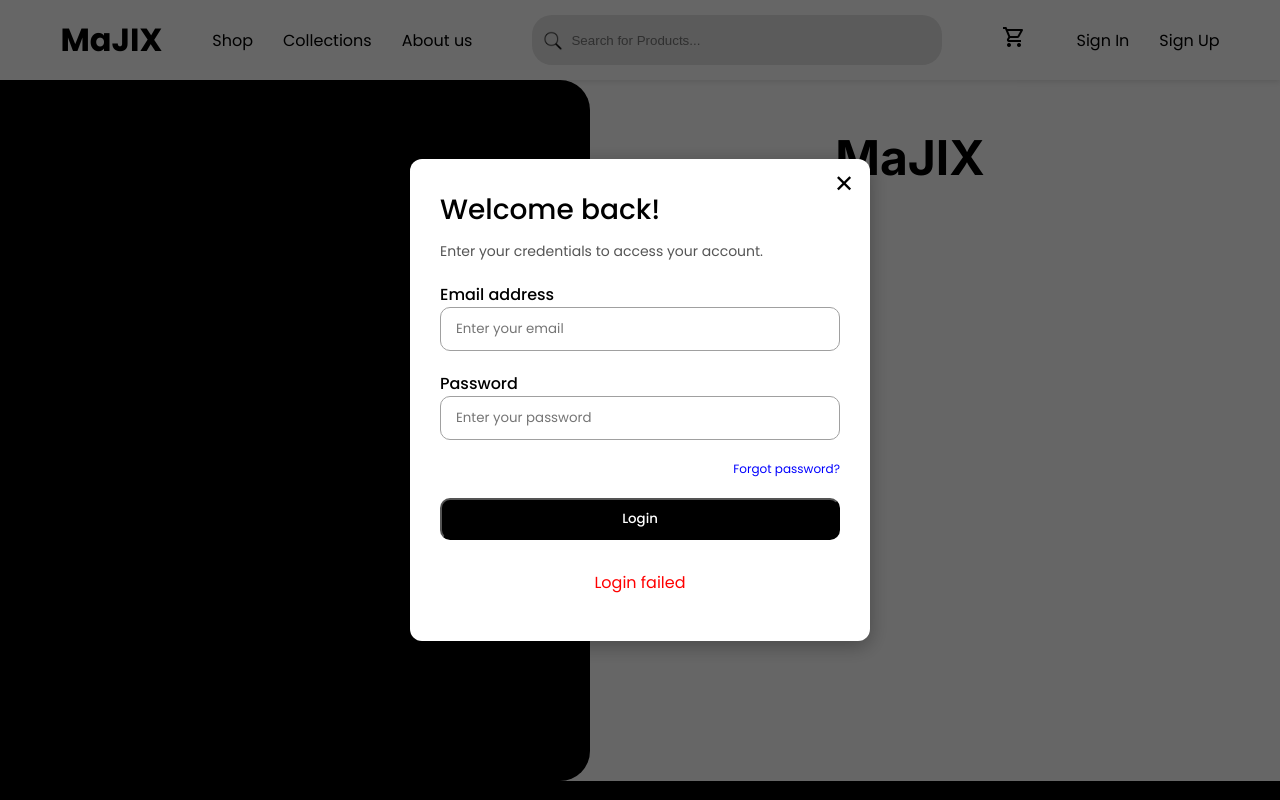
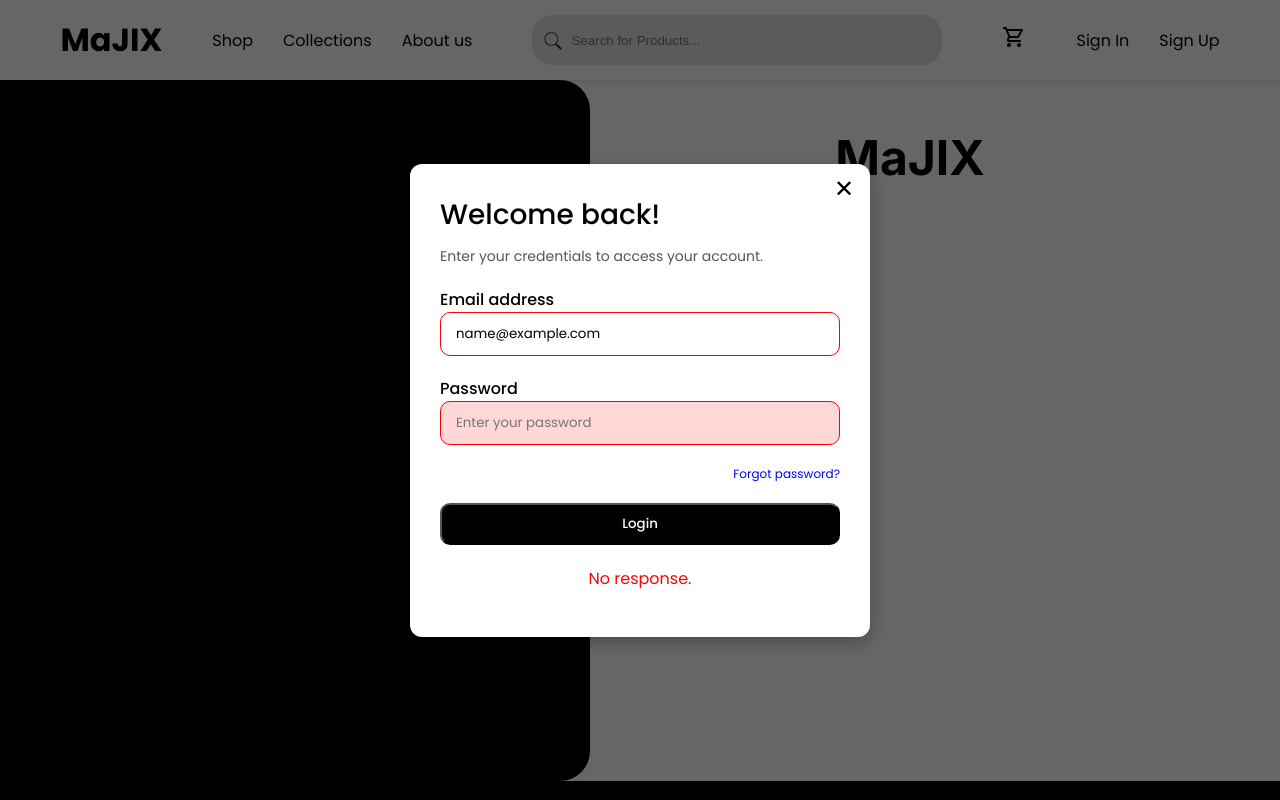
Before and after one commit to KennyDevz/MaJIX-Web-App, a React (Create React App) app in the folder frontend/: page /Sign-in in a window 1280 px wide. Both pictures are taken after typing "name@example.com", "Sample123" into the empty fields and a click on the button "Login". Shown: the top 800 px of the page. Built offline with nearby package versions, Linux system fonts and the light colour scheme; no server answers.

Commit message:
frontend feature(signin): input validations styling

```diff
--- a/frontend/src/components/user/sign_in_form.js
+++ b/frontend/src/components/user/sign_in_form.js
@@ -46,9 +46,14 @@ export default function SignInForm({ onClose }) {
         if (onClose) onClose(); // avoid 2 alerts check if onClose is defined or presents
       }
     } catch (error) {
-      setMessage(error.response?.data?.message || "Login failed");
-      alert("Login failed!");
-      setFormData({ email: "", password: "" });
+       if (error.response) {
+            setMessage(error.response.data.error)//Invalid email or password
+        } else if (error.request) {
+            setMessage("No response.")// No response received
+        } else {
+            setMessage("Please try again.")// Something else went wrong
+        }
+      setFormData({ ...formData, password: "" })
     }
   }
 
@@ -122,7 +127,7 @@ export default function SignInForm({ onClose }) {
           style={{ display: "flex", flexDirection: "column", gap: "20px" }}
         >
           <div style={{ display: "flex", flexDirection: "column" }}>
-            <label htmlFor="email" style={{ fontWeight: "500" }}>
+            <label htmlFor="email" style={{ fontWeight: "500", color: "black"}}>
               Email address
             </label>
             <input
@@ -136,14 +141,14 @@ export default function SignInForm({ onClose }) {
                 fontFamily: "Poppins",
                 borderRadius: "10px",
                 height: "40px",
-                border: "1px solid #a0a0a0ff",
-                paddingLeft: "15px",
+                border: message?"1px solid red":"1px solid #a0a0a0ff",
+                paddingLeft: "15px"
               }}
             />
           </div>
 
           <div style={{ display: "flex", flexDirection: "column" }}>
-            <label htmlFor="password" style={{ fontWeight: "500" }}>
+            <label htmlFor="password" style={{ fontWeight: "500", color:"black" }}>
               Password
             </label>
             <input
@@ -157,8 +162,9 @@ export default function SignInForm({ onClose }) {
                 fontFamily: "Poppins",
                 borderRadius: "10px",
                 height: "40px",
-                border: "1px solid #a0a0a0ff",
+                border: message?"1px solid red":"1px solid #a0a0a0ff",
                 paddingLeft: "15px",
+                backgroundColor: message?"#ffa3a36f":"#FFF"
               }}
             />
           </div>
@@ -196,13 +202,13 @@ export default function SignInForm({ onClose }) {
           >
             Login
           </button>
+        </form>
+        {message && (
+            <div style={{display: 'flex', color: "red", justifyContent: "center",alignItems:'center', marginTop: '5px', borderRadius: '10px'}}>
+            <p>{message}</p>
+            </div>
 
-          {message && (
-            <p style={{ color: "red", textAlign: "center", marginTop: "10px" }}>
-              {message}
-            </p>
           )}
-        </form>
       </div>
     </div>
   );
```
